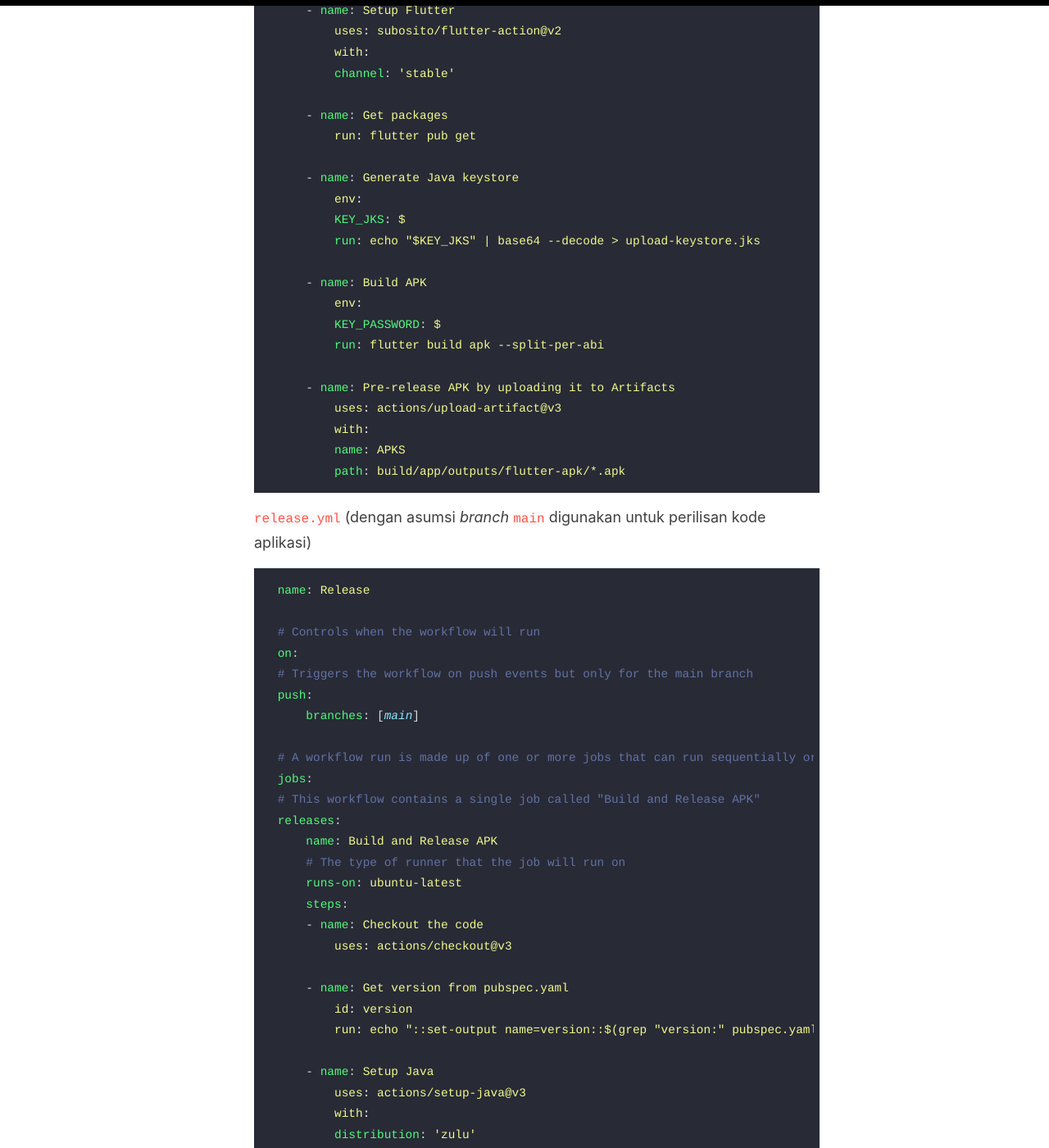
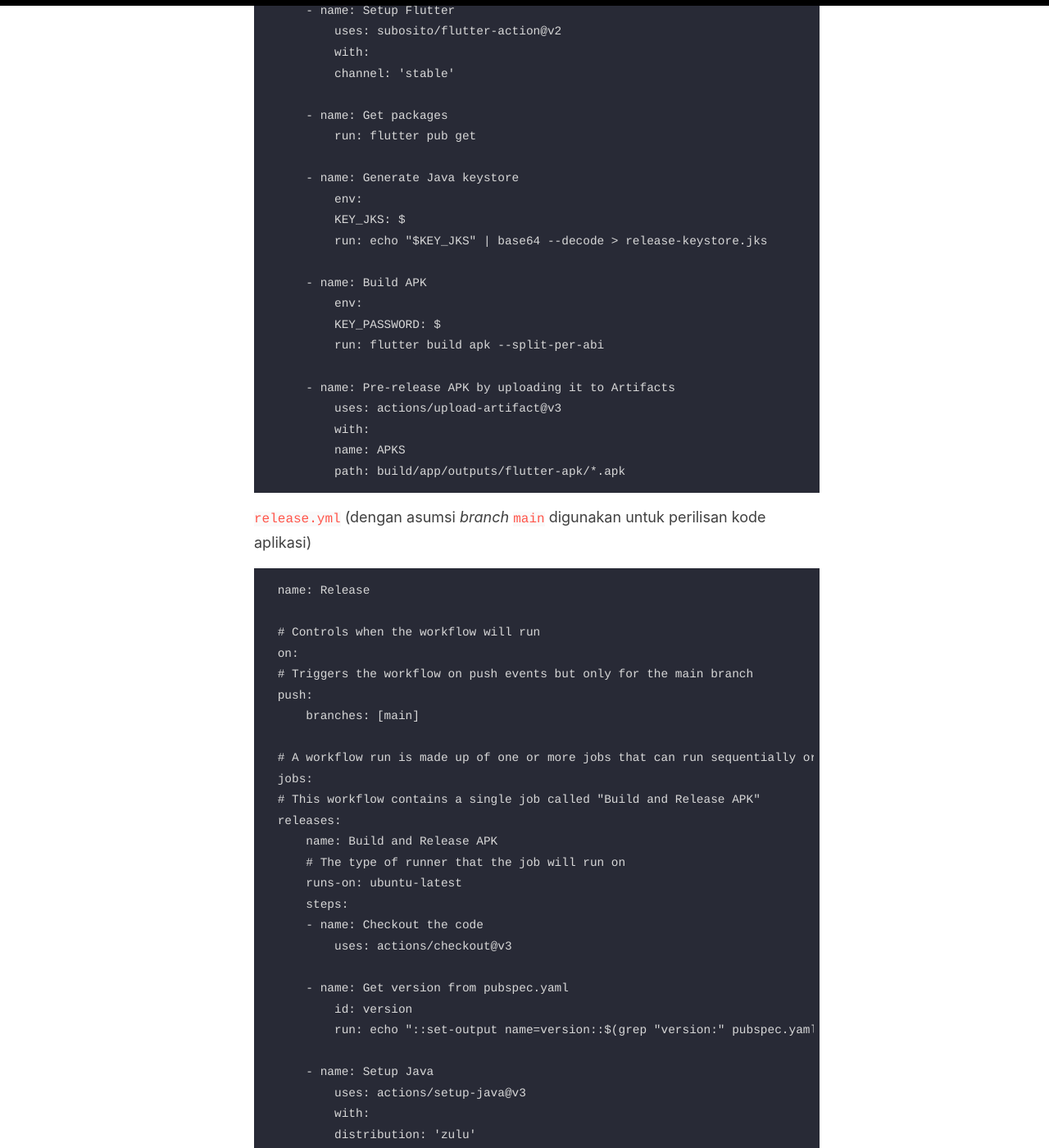
Before and after one commit to determinedguy/cecoret, a Jekyll site: the page built from _posts/2022-11-19-flutter-at-app-center.md, in a window 1280 px wide and 1400 px high, scrolled down 9622 px. Shown: the whole window at 82% size. Built offline with Jekyll 4.4.1, drawn with Linux system fonts in a browser that asks for light colours; some of the changed text lies outside the part shown.

Commit message:
fix: yaml format

````diff
--- a/_posts/2022-11-19-flutter-at-app-center.md
+++ b/_posts/2022-11-19-flutter-at-app-center.md
@@ -138,7 +138,7 @@ Sampai sini, kita sudah melakukan pengaturan dasar untuk pengesahan aplikasi. Se
 
     `staging.yml` (dengan asumsi *branch* `staging` digunakan untuk menampung kode aplikasi sebelum rilis)
 
-    ```yml
+    ```text
     name: Staging
 
     # Controls when the workflow will run
@@ -180,7 +180,7 @@ Sampai sini, kita sudah melakukan pengaturan dasar untuk pengesahan aplikasi. Se
 
     `pre-release.yml` (dengan asumsi *branch* `main` digunakan untuk perilisan kode aplikasi)
 
-    ```yml
+    ```text
     name: Pre-Release
 
     # Controls when the workflow will run
@@ -217,7 +217,7 @@ Sampai sini, kita sudah melakukan pengaturan dasar untuk pengesahan aplikasi. Se
         - name: Generate Java keystore
             env:
             KEY_JKS: ${{ secrets.KEY_JKS }}
-            run: echo "$KEY_JKS" | base64 --decode > upload-keystore.jks
+            run: echo "$KEY_JKS" | base64 --decode > release-keystore.jks
 
         - name: Build APK
             env:
@@ -233,7 +233,7 @@ Sampai sini, kita sudah melakukan pengaturan dasar untuk pengesahan aplikasi. Se
 
     `release.yml` (dengan asumsi *branch* `main` digunakan untuk perilisan kode aplikasi)
 
-    ```yml
+    ```text
     name: Release
 
     # Controls when the workflow will run
@@ -274,7 +274,7 @@ Sampai sini, kita sudah melakukan pengaturan dasar untuk pengesahan aplikasi. Se
         - name: Generate Java keystore
             env:
             KEY_JKS: ${{ secrets.KEY_JKS }}
-            run: echo "$KEY_JKS" | base64 --decode > upload-keystore.jks
+            run: echo "$KEY_JKS" | base64 --decode > release-keystore.jks
 
         - name: Build APK
             env:
````
